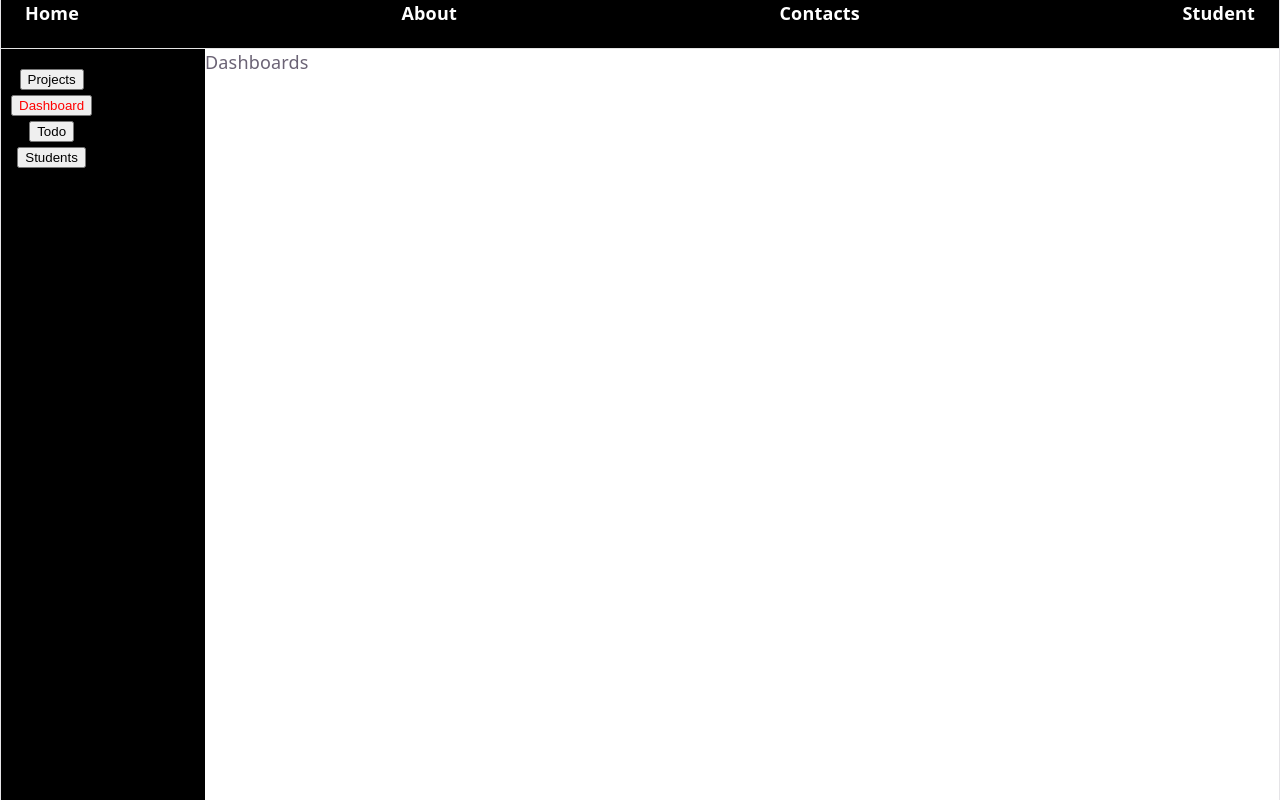
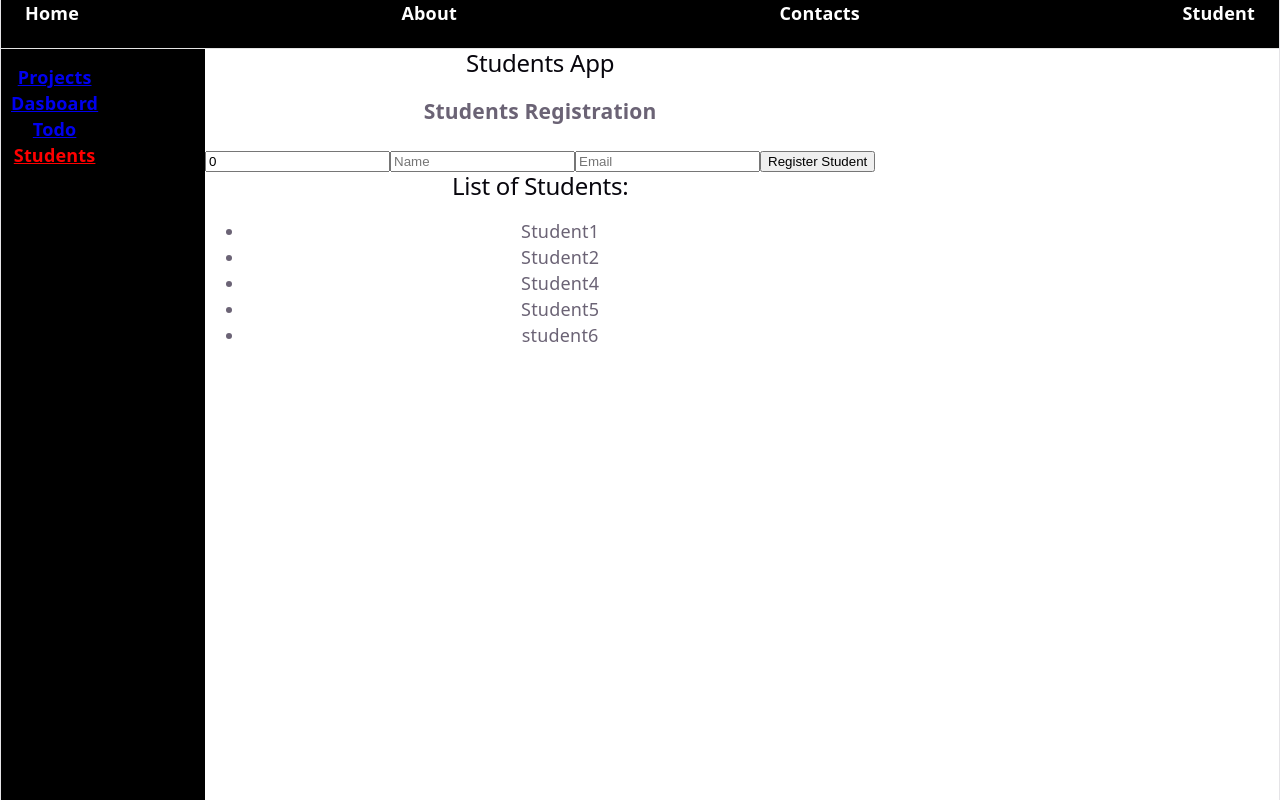
Before and after one commit to arunstiwari/react-session, a React (Vite) app: page /students in a window 1280 px wide. Built offline with nearby package versions, Linux system fonts and the light colour scheme; data requests are answered from the project's data file.

Commit message:
React session

```diff
--- a/src/App.tsx
+++ b/src/App.tsx
@@ -4,6 +4,9 @@ import SideBar from "./SideBar.tsx";
 import {lazy, Suspense, useState} from "react";
 import Dashboard from "./Dashboard.tsx";
 import Projects from "./Projects.tsx";
+import {Routes, Route} from "react-router";
+import Page from "./Page.tsx";
+import NotFound from "./NotFound.tsx";
 
 
 // Change to lazy loading
@@ -20,14 +23,27 @@ const  App = () => {
             <div className="layout-body">
                 <SideBar active={active} setActive={onSelect}/>
                 <main className="content">
-                    {
-                        active === "Dashboard" ? (<Dashboard />) :
-                        active === "Projects" ?  (<Projects />) :<p></p>}
+                    {/*{*/}
+                    {/*    active === "Dashboard" ? (<Dashboard />) :*/}
+                    {/*    active === "Projects" ?  (<Projects />) :<p></p>}*/}
+                    {/*<Suspense fallback={<div>Loading...</div>}>*/}
+                    {/*    {*/}
+                    {/*     active === "Todo" ? (<Todo />) :*/}
+                    {/*     active === "Students" ? (<StudentApp />): <p></p>}*/}
+                    {/*</Suspense>*/}
                     <Suspense fallback={<div>Loading...</div>}>
-                        {
-                         active === "Todo" ? (<Todo />) :
-                         active === "Students" ? (<StudentApp />): <p></p>}
+                        <Routes>
+                            <Route path="/" element ={<Page title="Dashboard"><Dashboard /></Page>}></Route>
+                            <Route path="/projects" element ={<Page title="Projects"><Projects /></Page>}></Route>
+                            <Route path="/todos" element ={<Page title="Todo"><Todo /></Page>}></Route>
+                            <Route path="/students" element ={<Page title="Students App"><StudentApp /></Page>}></Route>
+                            <Route path="*" element={ <NotFound /> } />
+
+                        </Routes>
+
+
                     </Suspense>
+
 
                 </main>
             </div>
--- /dev/null
+++ b/src/NotFound.tsx
@@ -0,0 +1,14 @@
+import {useLocation} from "react-router";
+
+const NotFound = () => {
+    const location = useLocation();
+
+    return (
+        <>
+            <h2>Page Not Found</h2>
+            <p>There is no page at <code>{location.pathname}</code></p>
+        </>
+    )
+}
+
+export default NotFound
--- /dev/null
+++ b/src/Page.tsx
@@ -0,0 +1,18 @@
+import type {ReactNode} from "react";
+
+type PageProps = {
+    title: string;
+    children: ReactNode;
+}
+
+const Page =
+    ({title, children}: PageProps) => {
+  return (
+      <>
+          <h2>{title}</h2>
+          {children}
+      </>
+  )
+}
+
+export default Page;
--- a/src/SideBar.tsx
+++ b/src/SideBar.tsx
@@ -1,13 +1,22 @@
+import {NavLink} from "react-router";
 
-const sidebarItems = ["Projects", "Dashboard" , "Todo", "Students"]
+const sidebarItems = [
+    {path: "/projects", name: "Projects"},
+    {path: "/", name: "Dasboard"},
+    {path: "/todos", name: "Todo"},
+    {path: "/students", name: "Students"}
+]
 const SideBar = ({active, setActive}) => {
 
     return ( <aside className="sidebar">
        <ul className="sidebar-items">
             {sidebarItems.map((item, index) => (
                 <li key={index}>
-                    <button className={item == active ? "active": undefined}
-                            onClick={() => setActive(item)}>{item}</button>
+                    {/*<button className={item == active ? "active": undefined}*/}
+                    {/*        onClick={() => setActive(item)}>{item}</button>*/}
+                    <NavLink to={item.path} end={item.path === "/"}>
+                        {item.name}
+                    </NavLink>
                 </li>
             ))}
        </ul>
--- a/src/api/studentapi.ts
+++ b/src/api/studentapi.ts
@@ -29,3 +29,15 @@ export const persistStudents = async (student: Student) => {
         console.error("Error persisting students...");
     }
 }
+
+export const fetchStudentDetail = async (id: string) => {
+    const student = await fetch(`http://localhost:3002/students/${id}`, {
+        method: "GET",
+        headers: {"Content-Type": "application/json"}
+    })
+    if(student.ok){
+        return student.json()
+    }
+    console.error("Error fetching students...");
+
+}
--- a/src/main.tsx
+++ b/src/main.tsx
@@ -2,9 +2,13 @@
 import { createRoot } from 'react-dom/client'
 import './index.css'
 import App from './App.tsx'
+import {BrowserRouter} from "react-router";
 
 createRoot(document.getElementById('root')!).render(
   // <StrictMode>
-    <App />
+    <BrowserRouter>
+        <App />
+    </BrowserRouter>
+
    // </StrictMode>,
 )
--- a/src/students/Student.ts
+++ b/src/students/Student.ts
@@ -1,4 +1,5 @@
 export type Student = {
+    id: number,
     admissionNumber: number
     name: string
     email: string
```
Also changed, not shown: package.json (+4 -4 lines), src/students/StudentDetail.tsx (added, +30 -0 lines), 1 other file (tests, documents, lock files or other folders).
